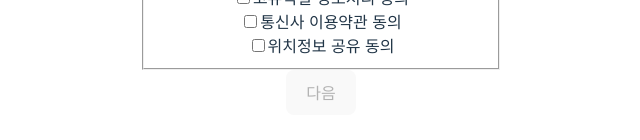
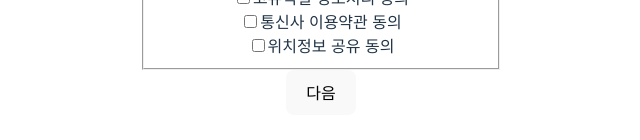
Before and after one commit to Friends77/FRI-FRONT, a React (Vite) app: page /signup in a window 1280 px wide. Shown: the part 424-564 px from the top of the page, without its empty margins (319-959 px from the left). Built offline with nearby package versions, Linux system fonts and the light colour scheme; no server answers.

Commit message:
refactor: 불필요 코드 삭제

```diff
--- a/src/components/@common/Button/Button.tsx
+++ b/src/components/@common/Button/Button.tsx
@@ -1,9 +1,3 @@
-export interface IButtonProps
-  extends React.ButtonHTMLAttributes<HTMLButtonElement> {
-  /** disable: 버튼의 비활성화 여부를 제어하는 property, default: false */
-  disable?: boolean;
-}
-
 /**
  *  @Button
  *    @사용목적
@@ -14,12 +8,11 @@ export interface IButtonProps
  *      1) 클릭 이벤트 처리: 버튼 클릭 시 특정 작업(이벤트 핸들러 실행)을 수행
  */
 
-const Button = ({ disable, children, ...rest }: IButtonProps) => {
-  return (
-    <button disabled={disable} {...rest}>
-      {children}
-    </button>
-  );
+const Button = ({
+  children,
+  ...rest
+}: React.ButtonHTMLAttributes<HTMLButtonElement>) => {
+  return <button {...rest}>{children}</button>;
 };
 
 export default Button;
```
